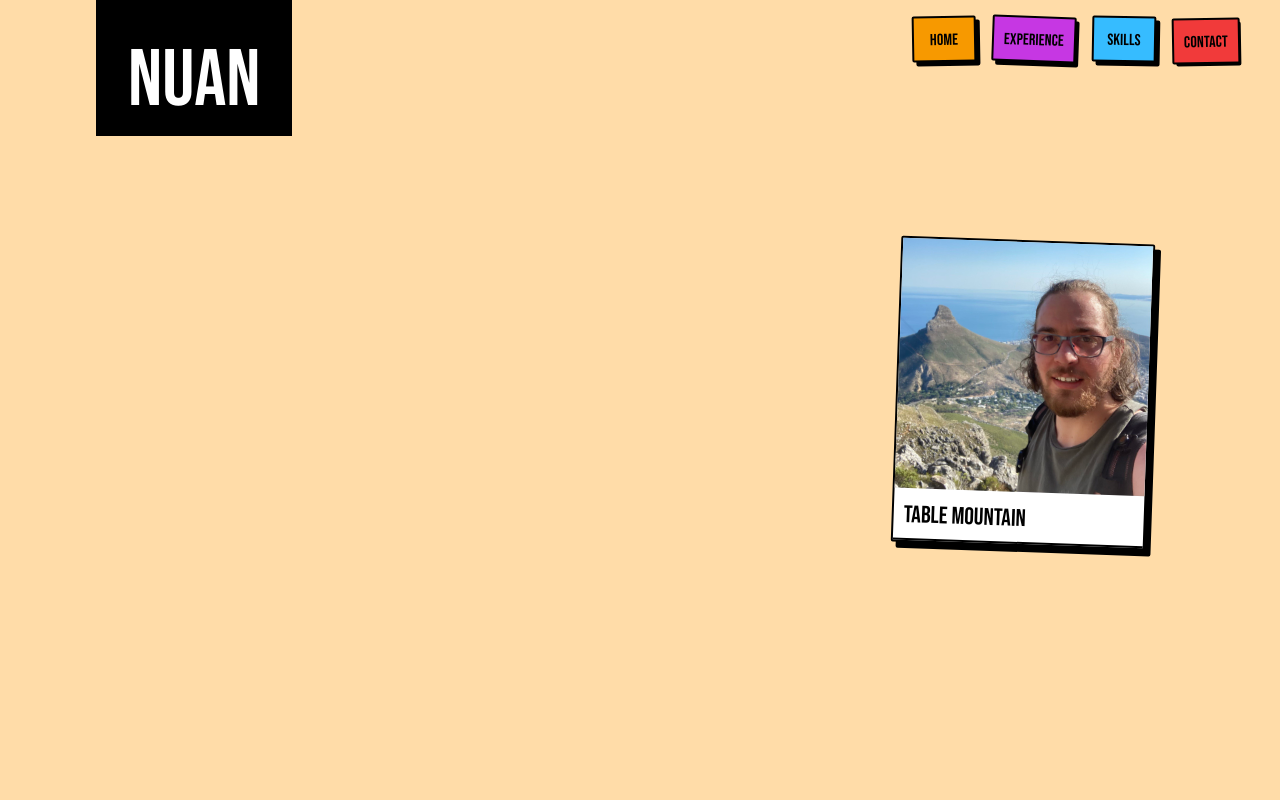
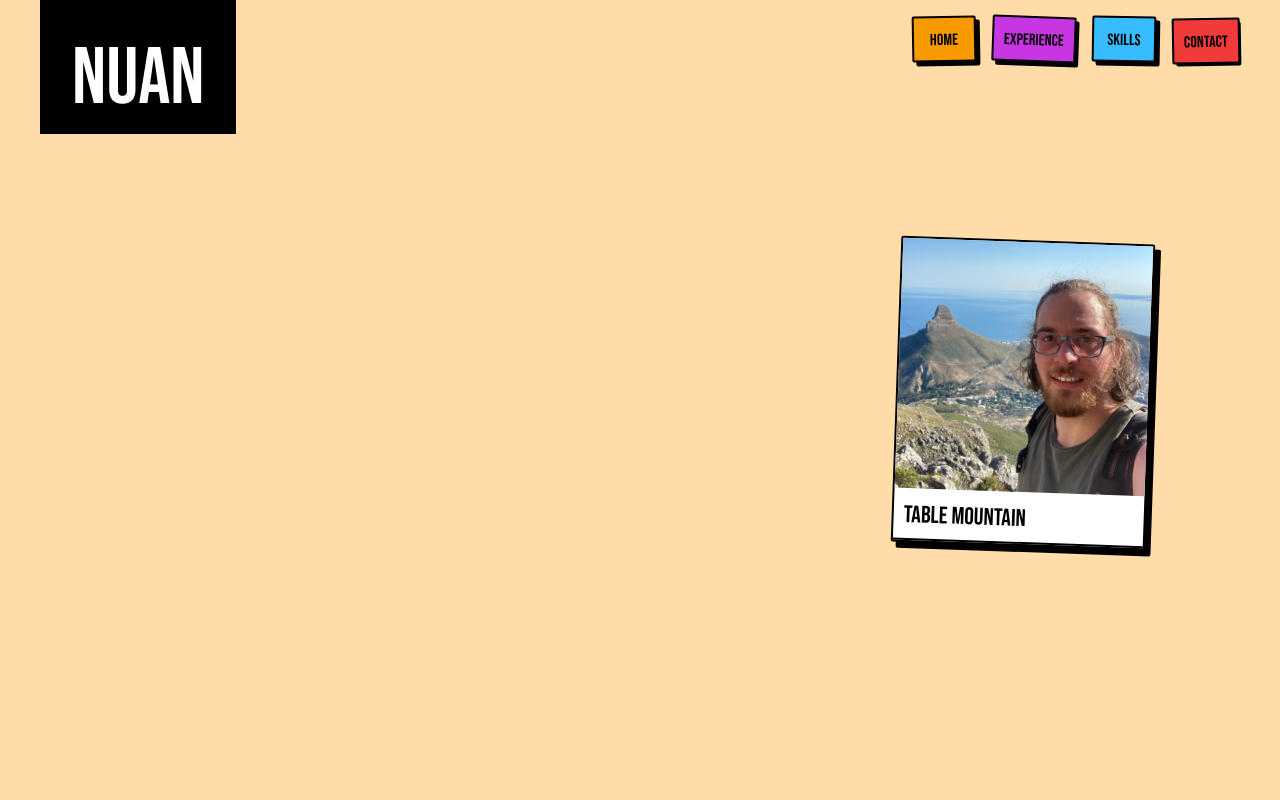
Before and after one commit to nuan-grobbelaar/resume, a React app: page / in a window 1280 px wide. Shown: the top 800 px of the page. Built offline with nearby package versions, Linux system fonts and the light colour scheme.

Commit message:
repositioned name label

```diff
--- a/src/components/FrontPage.js
+++ b/src/components/FrontPage.js
@@ -16,9 +16,6 @@ export default function FrontPage(props) {
 
 	return (
 		<Container index={props.index} positions={positions} name="home">
-			<div className="name-label">
-				<h1 className="text">NUAN</h1>
-			</div>
 			<MediaCard
 				id="me"
 				src={me}
--- a/src/components/ui/NavBar.js
+++ b/src/components/ui/NavBar.js
@@ -21,6 +21,9 @@ const NavBar = (props) => {
 
 	return (
 		<div className="navBar">
+			<div className="name-label">
+				<h1 className="text">NUAN</h1>
+			</div>
 			{Object.values(props.sections)
 				.filter((section) => section.navButton)
 				.map((section) => {
--- a/src/index.css
+++ b/src/index.css
@@ -5,9 +5,12 @@ body {
     sans-serif;
   -webkit-font-smoothing: antialiased;
   -moz-osx-font-smoothing: grayscale;
-  -ms-overflow-style: none;  /* IE and Edge */
-  scrollbar-width: none;  /* Firefox */
+  -ms-overflow-style: none;
+  /* IE and Edge */
+  scrollbar-width: none;
+  /* Firefox */
   background-color: #FFDCA8;
+  overflow: hidden;
 }
 
 body::-webkit-scrollbar {
--- a/src/style/styles.less
+++ b/src/style/styles.less
@@ -307,18 +307,29 @@ li {
   }
 }
 
+.navBar {
+  /* background-color: blueviolet; */
+  width: 100%;
+  height: 110px;
+  position: fixed;
+  top: 0;
+  display: flex;
+  justify-content: flex-end;
+  padding-right: 5rem;
+  padding-top: 1rem;
+  background-color: rgba(0, 0, 0, 0);
+  z-index: 15;
+
   .name-label {
     background-color: #000;
     padding-right: 32px;
-  padding-top: 48px;
+    padding-top: 30px;
     padding-bottom: 40px;
     margin-top: -1rem;
     margin-right: auto;
     margin-left: 5rem;
     width: 164px;
     height: 64px;
-  position: absolute;
-  top: 0;
 
     .text {
       font-family: @main-font;
@@ -331,19 +342,6 @@ li {
       font-weight: 400;
     }
   }
-
-.navBar {
-  /* background-color: blueviolet; */
-  width: 100%;
-  height: 110px;
-  position: fixed;
-  top: 0;
-  display: flex;
-  justify-content: flex-end;
-  padding-right: 5rem;
-  padding-top: 1rem;
-  background-color: rgba(0, 0, 0, 0);
-  z-index: 15;
 }
 
 .list {
```
Also changed, not shown: src/style/styles.css. Lines whose indentation alone changed are shown as unchanged.
